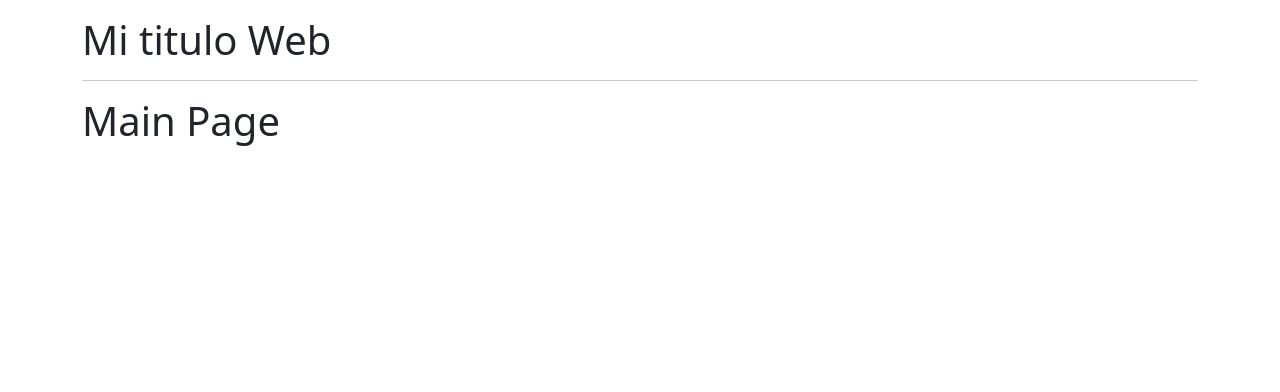
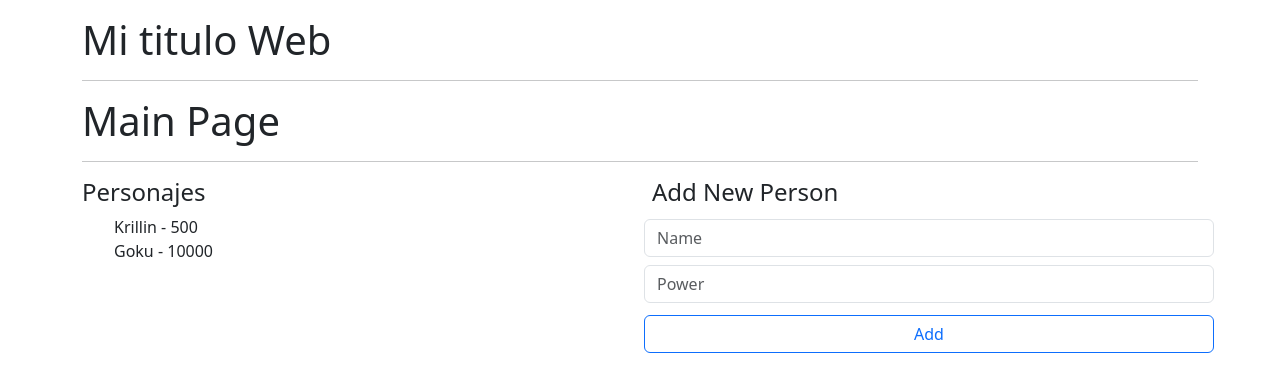
Before and after one commit to lluischess/Angular_Basics, an Angular app: page / in a window 1280 px wide. Shown: the top 392 px of the page. Built offline with nearby package versions, Linux system fonts and the light colour scheme.

Commit message:
list component DBZ

```diff
--- /dev/null
+++ b/src/app/dbz/components/lista/lista.component.html
@@ -0,0 +1,5 @@
+<h4>Personajes</h4>
+    <ul>
+      <li class="list-group-item">Krillin - 500</li>
+      <li class="list-group-item">Goku - 10000</li>
+    </ul>
--- a/src/app/dbz/dbz.module.ts
+++ b/src/app/dbz/dbz.module.ts
@@ -1,12 +1,14 @@
 import { NgModule } from '@angular/core';
 import { CommonModule } from '@angular/common';
 import { MainPageComponent } from './pages/main-page.component';
-
+import { ListaDbzComponent } from './components/lista/lista.component';
 
 
 @NgModule({
   declarations: [
-    MainPageComponent
+    MainPageComponent,
+    ListaDbzComponent
+
   ],
   imports: [
     CommonModule
--- a/src/app/dbz/pages/main-page.component.html
+++ b/src/app/dbz/pages/main-page.component.html
@@ -1 +1,17 @@
 <h1>{{ title }}</h1>
+<hr>
+
+<div class="row">
+  <div class="col">
+    <app-dbz-lista/>
+  </div>
+
+  <div class="col">
+    <h4>Add New Person</h4>
+    <form class="form-group row">
+      <input type="text" placeholder="Name" class="form-control m-1">
+      <input type="number" placeholder="Power" class="form-control m-1">
+      <button type="submit" class="btn btn-outline-primary mt-2 m-1">Add</button>
+    </form>
+  </div>
+</div>
```
Also changed, not shown: src/app/dbz/components/lista/lista.component.ts (added, +10 -0 lines), src/app/dbz/components/lista/lista.component.css (added), 1 other file (tests, documents, lock files or other folders).
